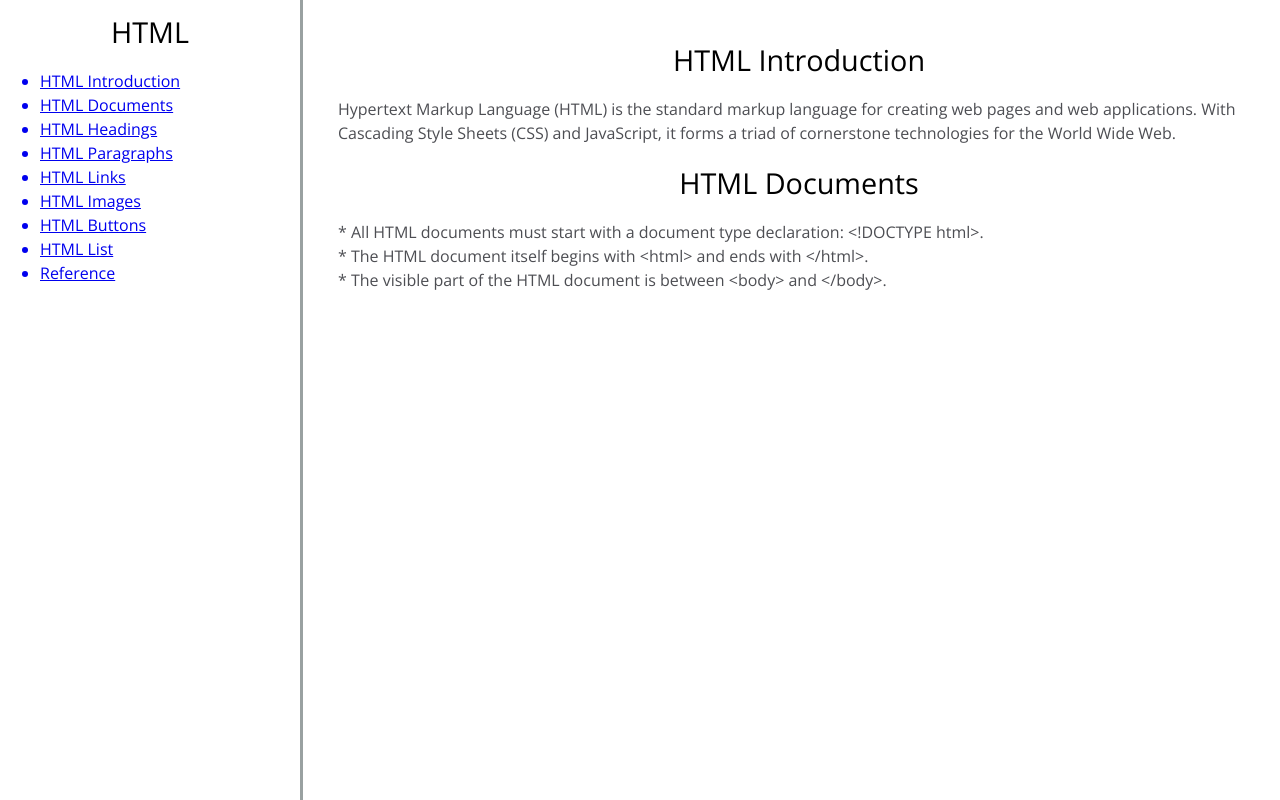
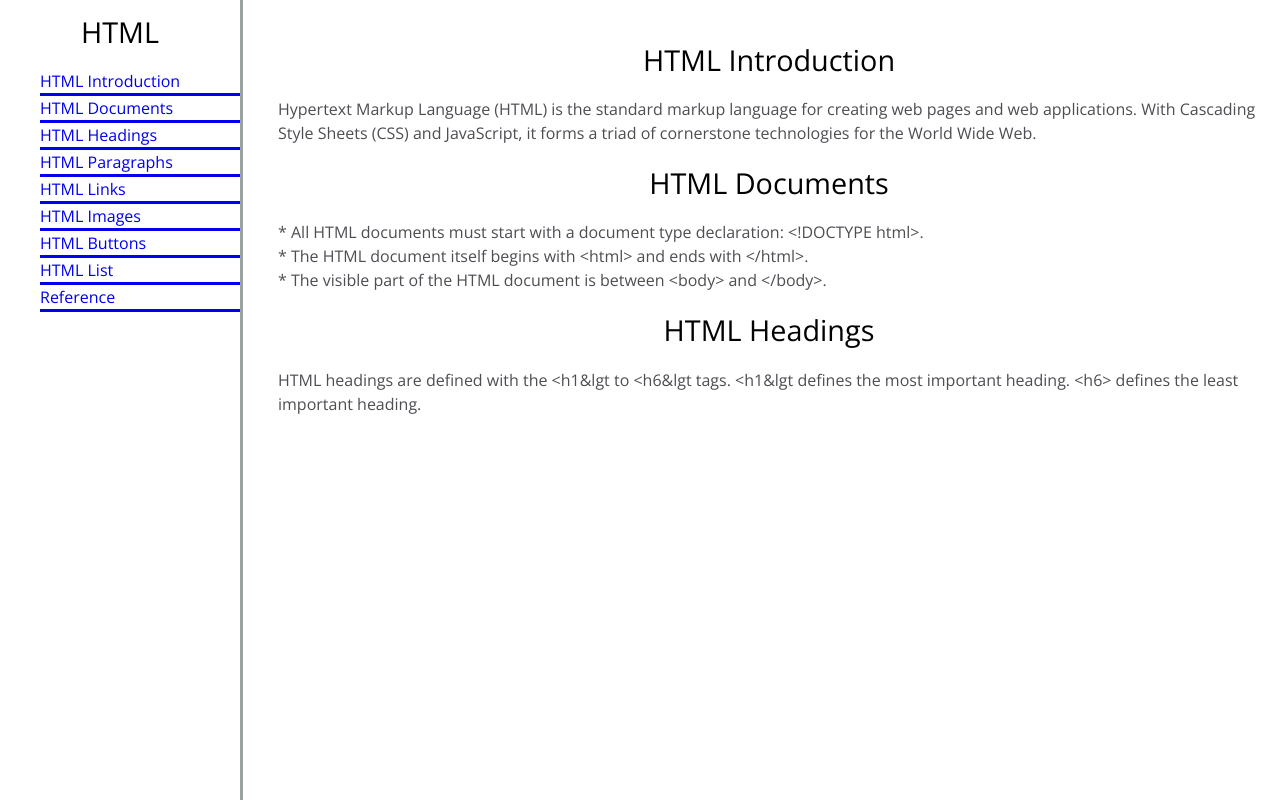
Before and after one commit to devCarlosZ/docPage, a plain HTML site: page index.html in a window 1280 px wide. Drawn offline with nearby package versions, Linux system fonts and the light colour scheme.

Commit message:
added another section to main body

```diff
--- a/index.html
+++ b/index.html
@@ -3,7 +3,7 @@
 
 <head>
     <meta charset="UTF-8">
-    <title>docPage</title>
+    <title>techDocPage</title>
     <link rel="stylesheet" href="main.css">
     <link rel="icon" href="favicon.ico" type="image/ico">
     <link href="https://fonts.googleapis.com/css?family=Open+Sans" rel="stylesheet">
@@ -38,6 +38,14 @@
                 </p>
             </article>
         </section>
+        <section class="main-section" id="htmlHeadings">
+        	<header>HTML Headings</header>
+        	<article>
+        		<p>HTML headings are defined with the &lth1&lgt to &lth6&lgt tags. &lth1&lgt defines the most important heading. &lth6&gt defines the least important heading.
+        		</p>
+        	</article>
+        </section>
+
     </main>
 </body>
 
--- a/main.css
+++ b/main.css
@@ -18,18 +18,34 @@ header {
 
 #navbar {
     position: fixed;
-    min-width: 290px;
+    min-width: 200px;
     top: 0px;
     left: 0px;
-    width: 300px;
+    width: 240px;
     height: 100%;
     border-right: solid;
     border-color: rgba(0, 22, 22, 0.4)
 }
 
+#navbar ul {
+    height: 88%;
+    overflow-y: auto;
+    overflow-x: hidden;
+}
+
+#navbar a{
+    text-decoration: none;
+
+}
+
+#navbar li {
+    list-style: none;
+    border-bottom: solid;
+}
+
 #main-doc {
     position: absolute;
-    margin-left: 310px;
+    margin-left: 250px;
     padding: 20px;
     margin-bottom: 110px;
 }
```
